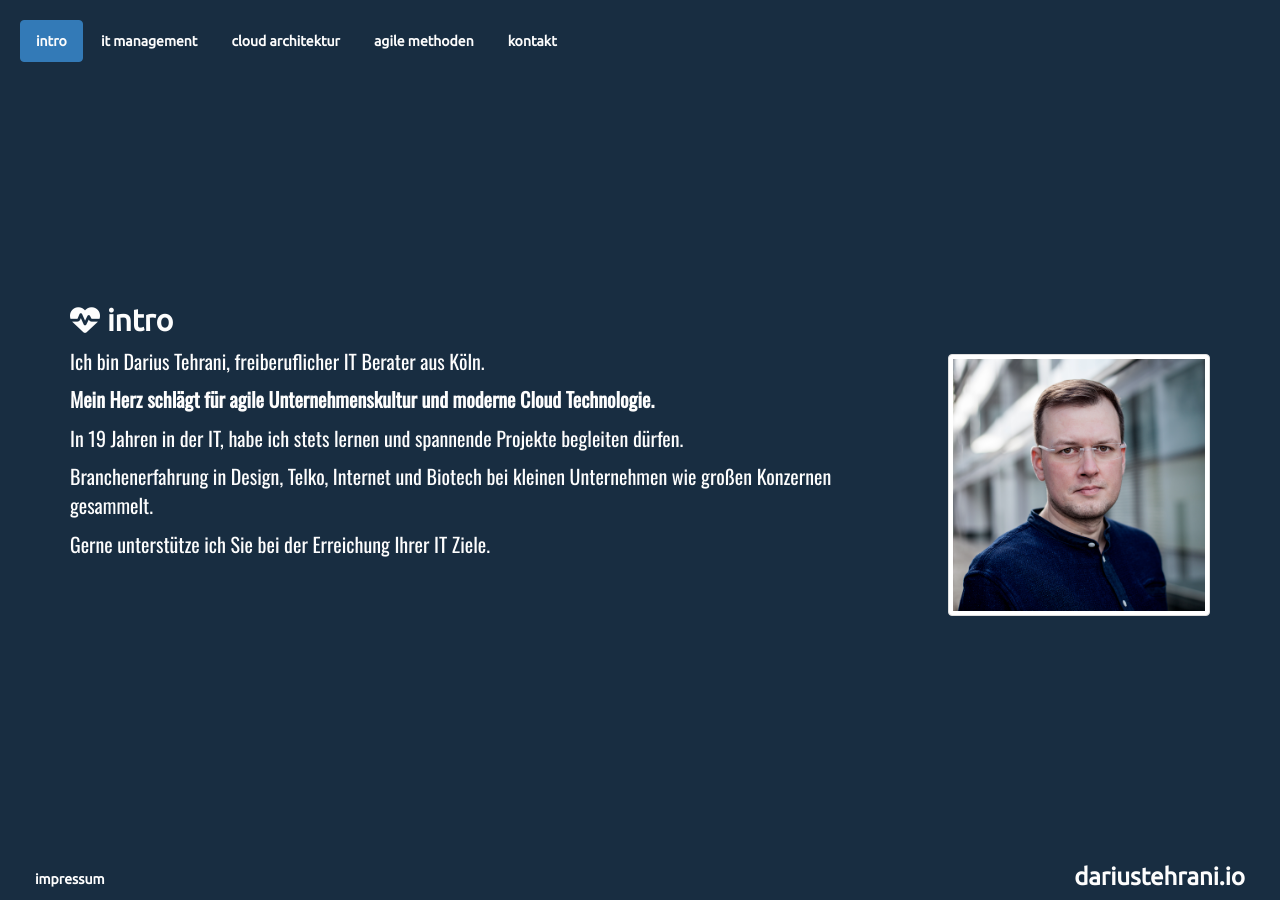
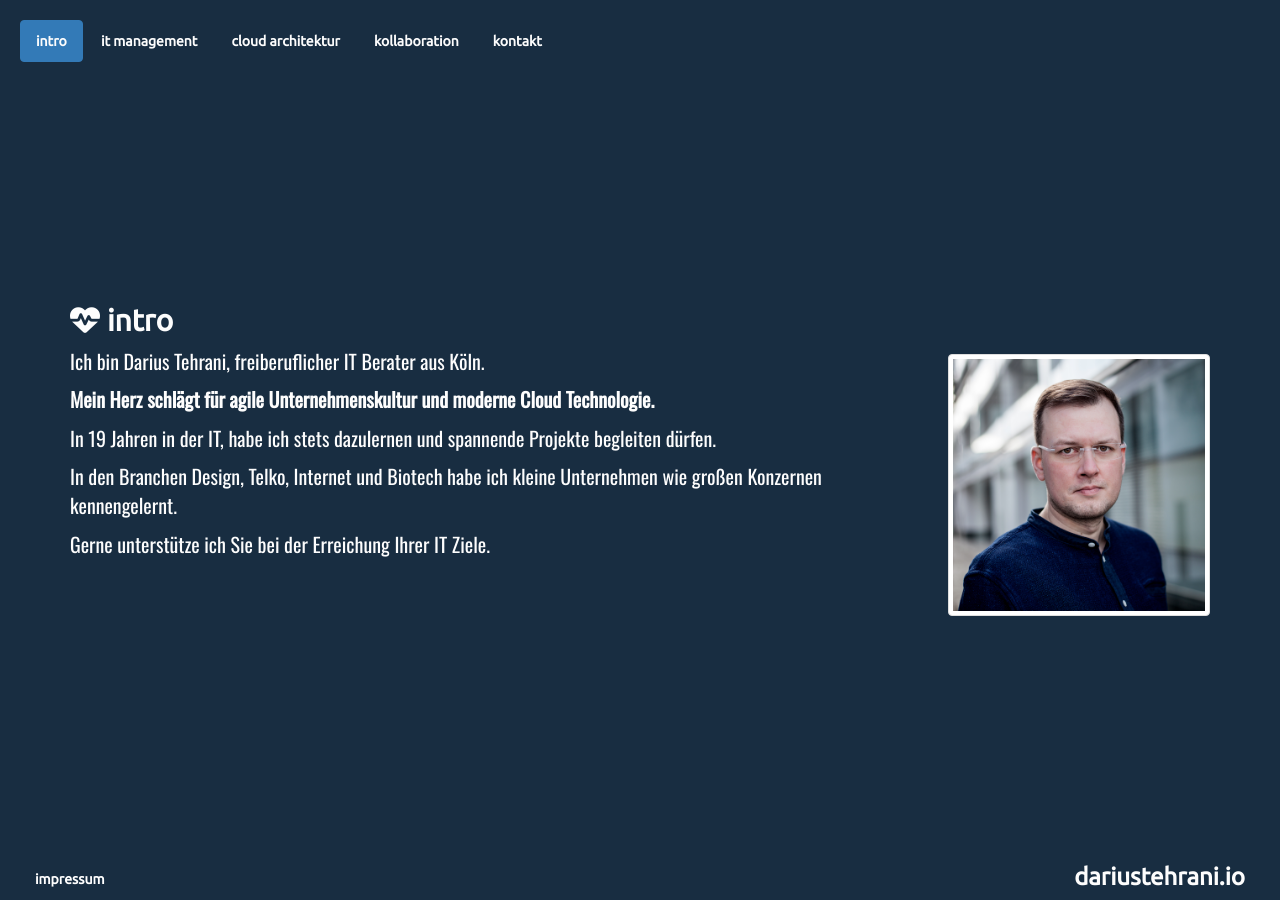
Before and after one commit to datadarius/darius.github.io, a Jekyll site: the page built from index.md, in a window 1280 px wide. Built offline with Jekyll 4.4.1, drawn with Linux system fonts in a browser that asks for light colours; nearby versions of some CDN libraries.

Commit message:
kollaboration

```diff
--- a/_includes/content/intro.md
+++ b/_includes/content/intro.md
@@ -3,8 +3,8 @@
 
 **Mein Herz schlägt für agile Unternehmenskultur und moderne Cloud Technologie.**
 
-In 19 Jahren in der IT, habe ich stets lernen und spannende Projekte begleiten dürfen.
+In 19 Jahren in der IT, habe ich stets dazulernen und spannende Projekte begleiten dürfen.
 
-Branchenerfahrung in Design, Telko, Internet und Biotech bei kleinen Unternehmen wie großen Konzernen gesammelt.
+In den Branchen Design, Telko, Internet und Biotech habe ich kleine Unternehmen wie großen Konzernen kennengelernt.
 
 Gerne unterstütze ich Sie bei der Erreichung Ihrer IT Ziele.
--- a/_includes/content/agile-methoden.md
+++ b/_includes/content/kollaboration.md
@@ -1,9 +1,8 @@
 ## <i class="fa fa-users" aria-hidden="true"></i> Digitale Kollaboration
 Digitale Kollaboration erfordert nachvollziehbare Ziele, transparente Abläufe und einfache Werkzeuge.
 
-
 Ich helfe Ihnen bei Einführung und Optimierung von:
 
-* Scrum und Continous Delivery
-* Tools und Frameworks für interdisziplinäre Produktentwicklung
-* Abbildung von Geschäftsabläufen für IT und andere Geschäftsunktionen
+* Scrum und DevOps
+* Tools für die interdisziplinäre Zusammenarbeit
+* Nutzerfreundlichkeit von IT Portfolio und Service
--- a/index.md
+++ b/index.md
@@ -22,10 +22,10 @@
     content: "cloud-architektur.md"
     anchor: "cloud-architektur"
 
-  - menu_title: "Agile Methoden"
+  - menu_title: "Kollaboration"
     color: "#1A263E"
-    content: "agile-methoden.md"
-    anchor: "agile-methoden"
+    content: "kollaboration.md"
+    anchor: "kollaboration"
 
   - menu_title: "Kontakt"
     color: "#182D41"
```
